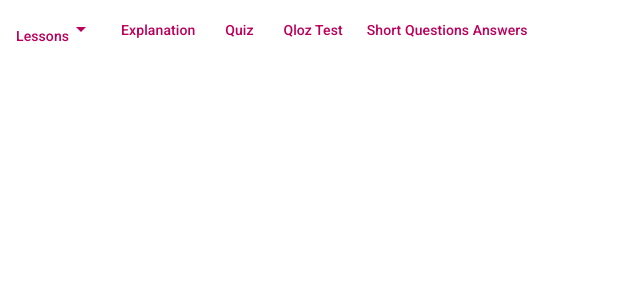
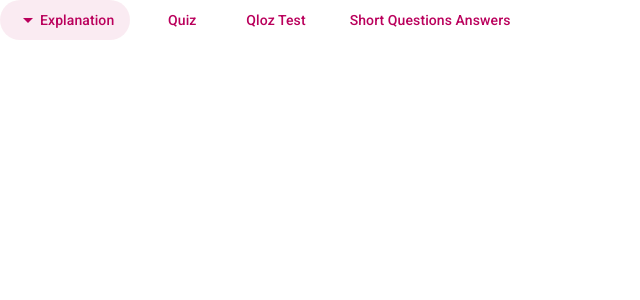
Before and after one commit to ShaikhYusuf/economics, an Angular app: page / in a window 1280 px wide. Shown: the top 300 px of the page, without its empty margins (0-640 px from the left). Built offline with nearby package versions, Linux system fonts and the light colour scheme.

Commit message:
Added Menu Items

```diff
--- a/src/app/app.component.css
+++ b/src/app/app.component.css
@@ -1,10 +1,56 @@
-.container{
-  width: 100%;
-  height: 7%;
-  margin-top: 10px;
+.container {
+  position: sticky;
+  display: flex;
+  gap: 20px;
+  align-items: center;
 }
 
-.valign-center{
-  display: inline-flex;
-  align-items: center;
+.dropdown-container {
+  position: relative;
 }
+
+.dropdown-menu {
+  position: absolute;
+  top: 40px;
+  left: 0;
+  background: #ffffff;
+  box-shadow: 0px 4px 12px rgba(0, 0, 0, 0.15);
+  border-radius: 8px;
+  z-index: 10;
+  padding: 5px 0;
+  width: 220px; /* Adjusted width for more space */
+  max-height: 200px; /* Maximum height before scrolling */
+  overflow-y: auto; /* Scrollbar for overflow content */
+}
+
+.dropdown-item {
+  display: flex;
+  justify-content: space-between; /* Align icon to the right */
+  align-items: center; /* Vertically align text and icon */
+  padding: 6px 12px; /* Reduced padding for a slimmer look */
+  color: #333;
+  text-decoration: none;
+  font-size: 14px;
+  font-weight: 500;
+  transition: background-color 0.2s ease, color 0.2s ease;
+  cursor: pointer;
+}
+
+.dropdown-item i {
+  font-size: 18px; /* Adjusted icon size */
+  color: #888; /* Icon color */
+  margin-left: 10px; /* Spacing between text and icon */
+}
+
+.dropdown-item:hover {
+  background-color: #f4f4f9;
+  color: #007bff;
+}
+
+.dropdown-item:hover i {
+  color: #007bff; /* Change icon color on hover */
+}
+
+.material-icons {
+  vertical-align: middle;
+}
--- a/src/app/app.component.html
+++ b/src/app/app.component.html
@@ -1,15 +1,21 @@
 <div class="container">
-  <button mat-button>
-    <div><span class="valign-center">
-        Lessons
-      </span>
+  <!-- Explanation Button with Dropdown -->
+  <div class="dropdown-container">
+    <button mat-button (click)="toggleExplanationMenu()">
+      Explanation
       <i class="material-icons">arrow_drop_down</i>
+    </button>
+    <div *ngIf="isExplanationMenuActive" class="dropdown-menu">
+      <a *ngFor="let item of menuItems" [routerLink]="item.url" class="dropdown-item">
+        {{ item.name }}
+      </a>
     </div>
-  </button>
-  <button mat-button>Explanation</button>
+  </div>
+
+  <!-- Other Buttons -->
   <button mat-button>Quiz</button>
   <button mat-button>Qloz Test</button>
   <button mat-button>Short Questions Answers</button>
+</div>
 
-</div>
-<router-outlet />
+<router-outlet></router-outlet>
--- a/src/app/app.component.ts
+++ b/src/app/app.component.ts
@@ -1,14 +1,43 @@
 import { Component } from '@angular/core';
-import { RouterOutlet } from '@angular/router';
+import { RouterOutlet, RouterModule } from '@angular/router';
 import { MatButtonModule } from '@angular/material/button';
 import { MatMenuModule } from '@angular/material/menu';
+import { CommonModule } from '@angular/common';
 
 @Component({
   selector: 'app-root',
-  imports: [RouterOutlet, MatButtonModule,MatMenuModule],
+  standalone: true,
+  imports: [RouterOutlet, RouterModule, MatButtonModule, MatMenuModule, CommonModule],
   templateUrl: './app.component.html',
-  styleUrl: './app.component.css'
+  styleUrls: ['./app.component.css'],
 })
 export class AppComponent {
   title = 'projmgmt';
+  isExplanationMenuActive = false; // Tracks if the explanation dropdown is active
+
+  menuItems = [
+    {name: 'introduction', url: 'intro'},
+    { name: 'Lesson 1', url: 'les1' },
+    { name: 'Lesson 2', url: 'les2' },
+    { name: 'Lesson 3', url: 'les3' },
+    { name: 'Lesson 4', url: 'les4' },
+    { name: 'Lesson 5', url: 'les5' },
+    { name: 'Lesson 6', url: 'les6' },
+    { name: 'Lesson 7', url: 'les7' },
+    { name: 'Lesson 8', url: 'les8' },
+    { name: 'Lesson 9', url: 'les9' },
+    { name: 'Lesson 10', url: 'les10' },
+    { name: 'Lesson 11', url: 'les11' },
+    { name: 'Lesson 12', url: 'les12' },
+    { name: 'Lesson 13', url: 'les13' },
+    { name: 'Lesson 14', url: 'les14' },
+    { name: 'Lesson 15', url: 'les15' },
+    { name: 'Lesson 16', url: 'les16' },
+    { name: 'Lesson 17', url: 'les17' },
+
+  ];
+
+  toggleExplanationMenu(): void {
+    this.isExplanationMenuActive = !this.isExplanationMenuActive;
+  }
 }
--- a/src/app/app.routes.ts
+++ b/src/app/app.routes.ts
@@ -19,6 +19,7 @@ import { Lesson16Component } from './lesson16/lesson16.component';
 import { Lesson17Component } from './lesson17/lesson17.component';
 
 export const routes: Routes = [
+
   {path: 'intro', component: IntroComponent},
   {path: 'les1', component: Lesson1Component},
   {path: 'les2', component: Lesson2Component},
```
